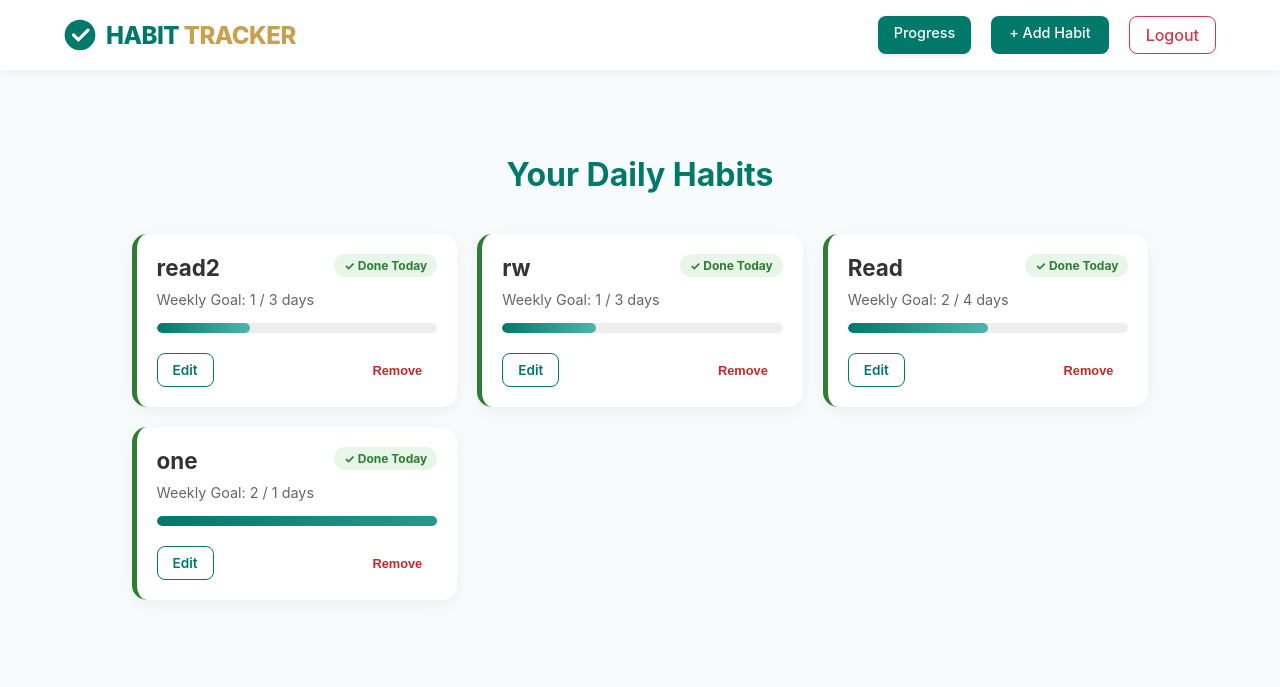
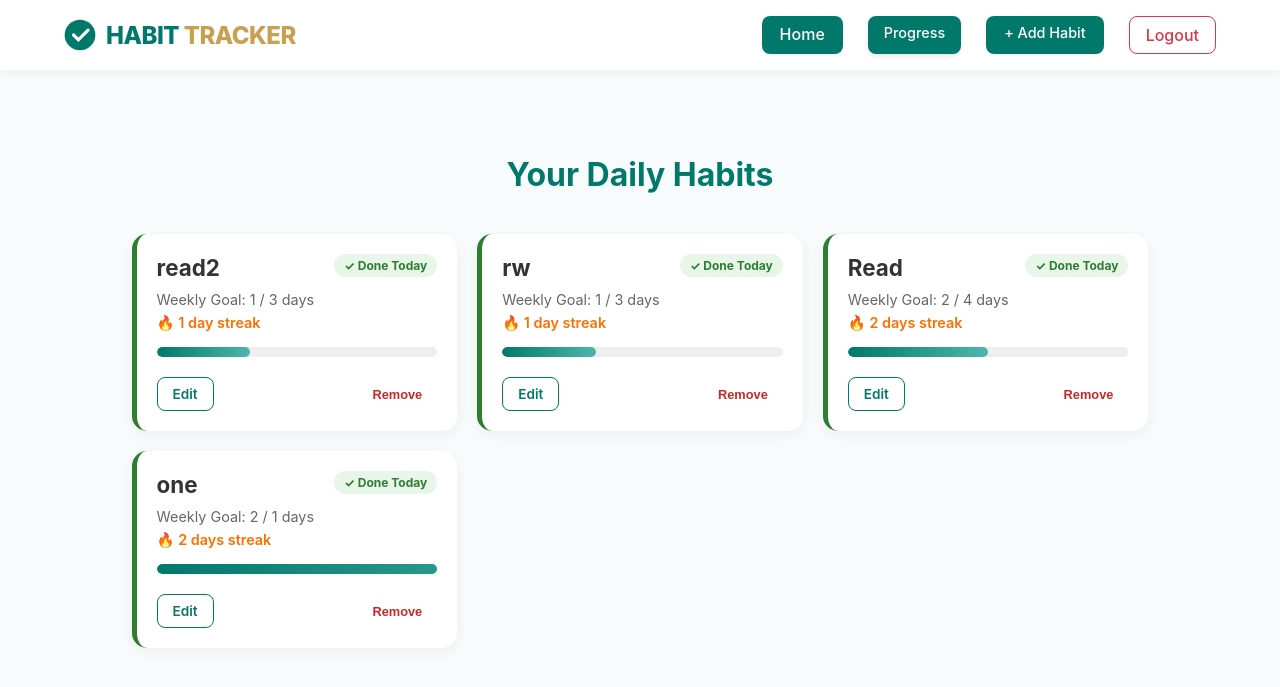
Before and after one commit to ayman72024/habit-tracker, a Flask app: page / in a window 1280 px wide. Shown: the top 687 px of the page. Run offline with Flask 3, Linux system fonts and the light colour scheme; a user stored in the database is signed in; some libraries are stand-ins or nearby versions.

Commit message:
Just the logo left

```diff
--- a/app.py
+++ b/app.py
@@ -2,7 +2,7 @@ from flask import Flask, flash, redirect, render_template, request, session
 from helpers import apology, login_required
 from cs50 import SQL
 from werkzeug.security import generate_password_hash, check_password_hash
-from datetime import date
+from datetime import date, timedelta
 
 
 app = Flask(__name__)
@@ -199,9 +199,9 @@ def index():
             END) AS completed_this_week,
 
             COALESCE(MAX(CASE
-    WHEN habit_logs.completed_date = date('now')
-    THEN 1
-END), 0) AS completed_today
+                WHEN habit_logs.completed_date = date('now')
+                THEN 1
+            END), 0) AS completed_today
 
         FROM habits
 
@@ -216,8 +216,29 @@ END), 0) AS completed_today
 
     """, session["user_id"])
 
+    for habit in habits:
+
+        logs = db.execute("""
+            SELECT completed_date
+            FROM habit_logs
+            WHERE habit_id = ?
+            ORDER BY completed_date DESC
+        """, habit["id"])
+
+        completed_dates = {row["completed_date"] for row in logs}
+
+        streak = 0
+        current_day = date.today()
+
+        while current_day.isoformat() in completed_dates:
+            streak += 1
+            current_day -= timedelta(days=1)
+
+        habit["streak"] = streak
+
+
+
     return render_template("index.html", habits=habits)
-
 @app.route("/login", methods=["GET", "POST"])
 def login():
   if request.method == "POST":
--- a/static/styles.css
+++ b/static/styles.css
@@ -815,3 +815,32 @@ nav .btn-progress {
     box-shadow: 0 4px 12px rgba(220, 53, 69, 0.15); /* Reddish shadow */
     border-color: #bd2130; /* Darker red border on hover */
 }
+.streak-text {
+    margin-top: 6px;
+    font-size: 0.9rem;
+    font-weight: 600;
+    color: #ff6f00;
+}
+/* Home Button (Matches Progress Button) */
+.nav-home-btn {
+    background-color: #00796B; /* Your signature teal */
+    color: white !important;
+    padding: 8px 18px;
+    border-radius: 8px;
+    font-weight: 700;
+    text-decoration: none;
+    display: inline-block;
+    transition: all 0.3s ease;
+    border: none;
+}
+
+.nav-home-btn:hover {
+    background-color: #005f54; /* Slightly darker on hover */
+    transform: translateY(-3px); /* The "lift" effect */
+    box-shadow: 0 6px 15px rgba(0, 121, 107, 0.3); /* Teal glow */
+}
+
+/* Optional: Add a small margin between the home and progress buttons */
+.nav-links a + a {
+    margin-left: 5px;
+}
--- a/templates/index.html
+++ b/templates/index.html
@@ -22,7 +22,11 @@
             <div class="stats-text">
                 Weekly Goal: {{ habit.completed_this_week }} / {{ habit.target_days }} days
             </div>
-
+            {% if habit.streak > 0 %}
+<div class="streak-text">
+    🔥 {{ habit.streak }} day{% if habit.streak != 1 %}s{% endif %} streak
+</div>
+{% endif %}
             <div class="progress-container">
                 {% set percent = (habit.completed_this_week / habit.target_days * 100) if habit.target_days > 0 else 0 %}
                 <div class="progress-bar" style="width: {{ percent }}%;"></div>
--- a/templates/layout.html
+++ b/templates/layout.html
@@ -19,6 +19,7 @@
 
         <div class="nav-links">
             {% if session.get("user_id") %}
+                <a href="/" class = "nav-home-btn">Home</a>
                 <a href="/progress" class="btn-progress">Progress</a>
                 <a href="/add" class="btn-add">+ Add Habit</a>
                 <a href="/logout" class="btn-logout">Logout</a>
```
